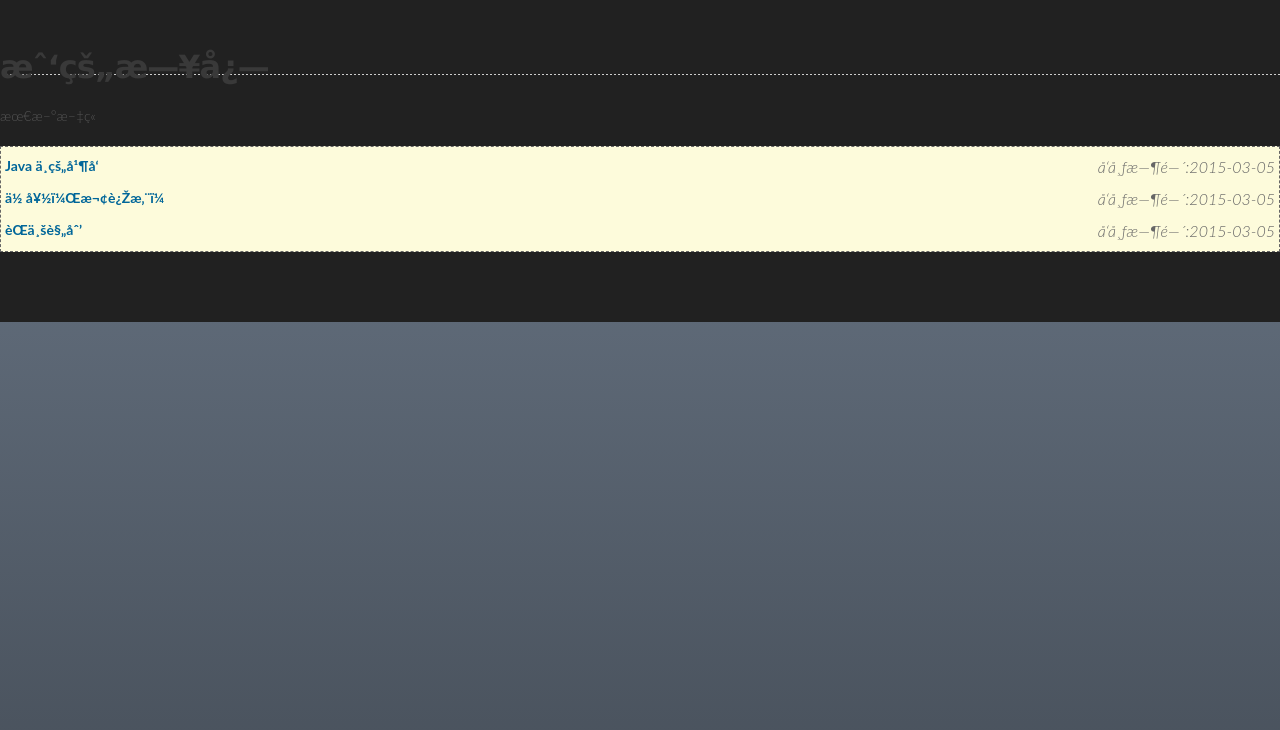
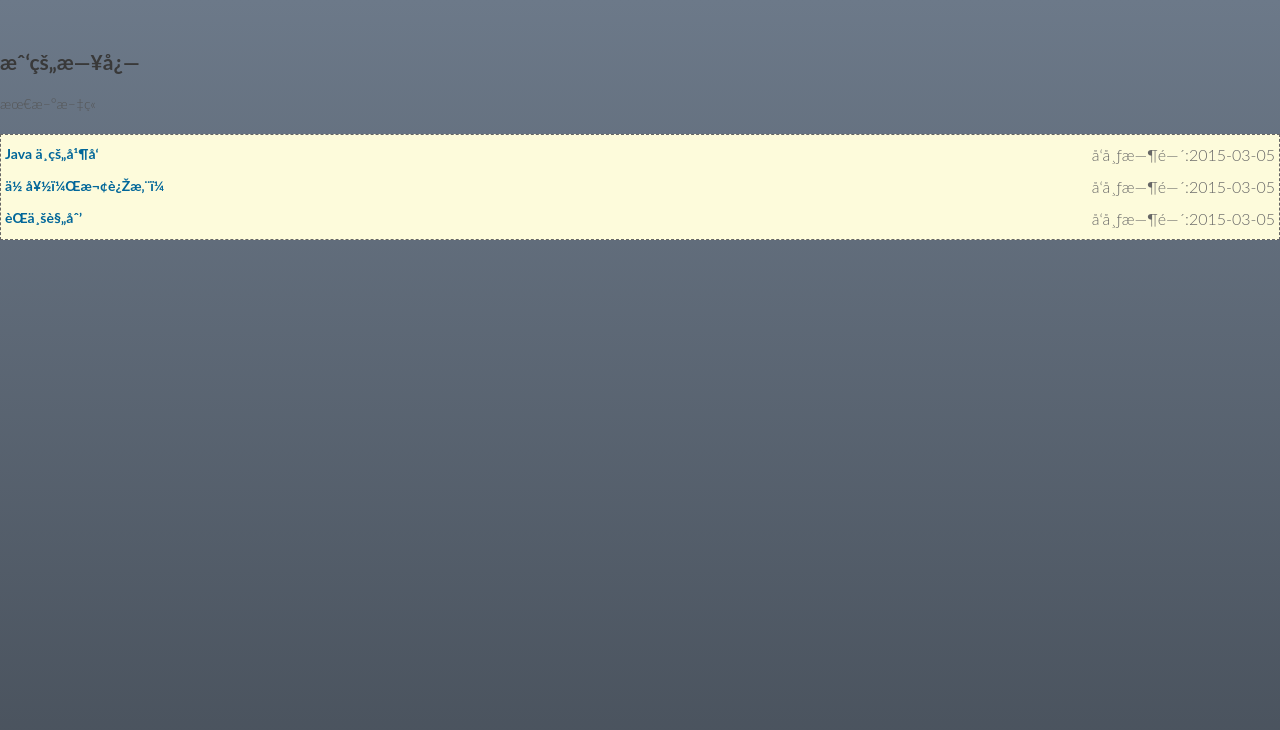
Before and after one commit to houht/houht.github.io, a Jekyll site: the page built from blog.html, in a window 1280 px wide. Shown: the top 730 px of the page. Built offline with Jekyll 4.4.1, drawn with Linux system fonts in a browser that asks for light colours; Markdown is read by kramdown in place of the engine named in the settings.

Commit message:
Update default.html

```diff
--- a/_layouts/default.html
+++ b/_layouts/default.html
@@ -13,7 +13,6 @@
 <script src="/javascripts/scale.fix.js"></script>
 <meta name="viewport" content="width=device-width, initial-scale=1, user-scalable=no"-->
 
-<link rel="stylesheet" href="/stylesheets/stylesheet.css">
 <link rel="stylesheet" href="/stylesheets/styles.css">
 <link rel="stylesheet" href="/stylesheets/pygment_trac.css">
 
```
